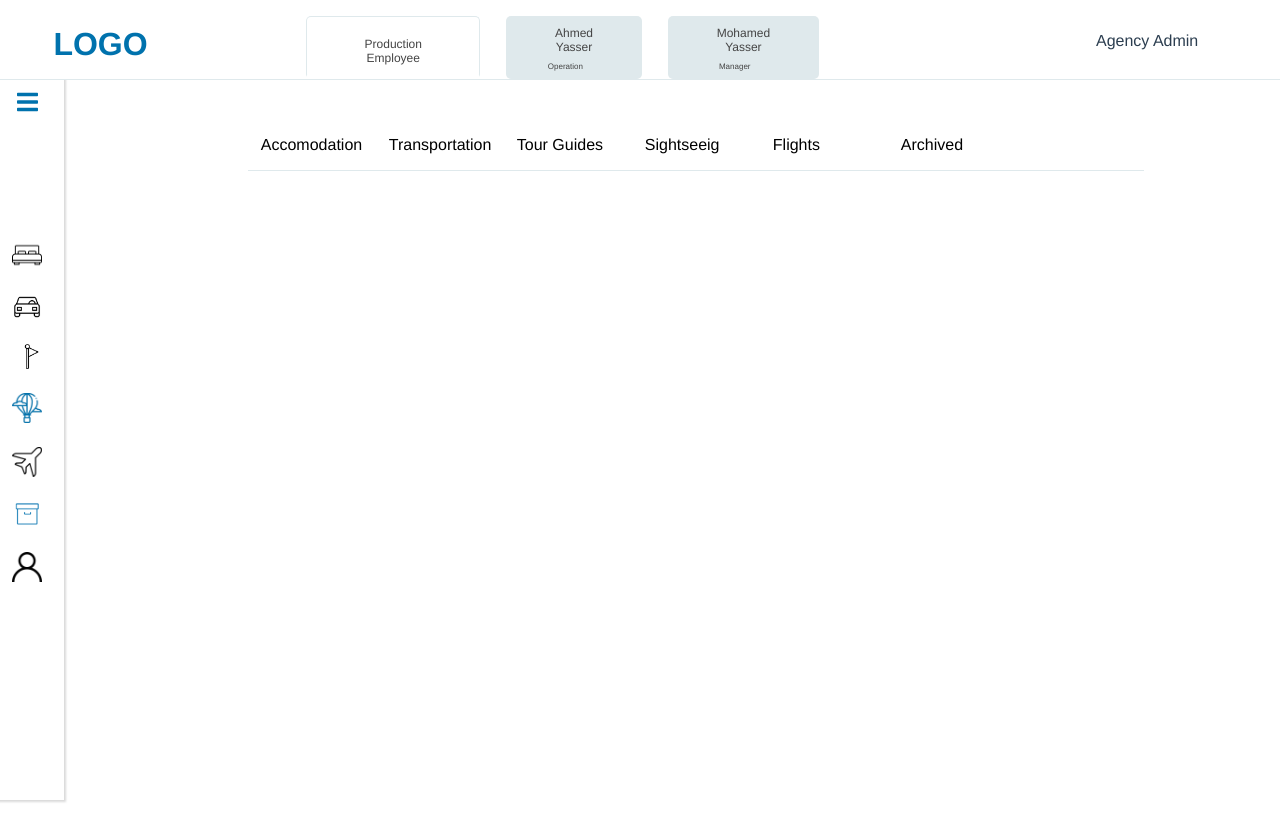
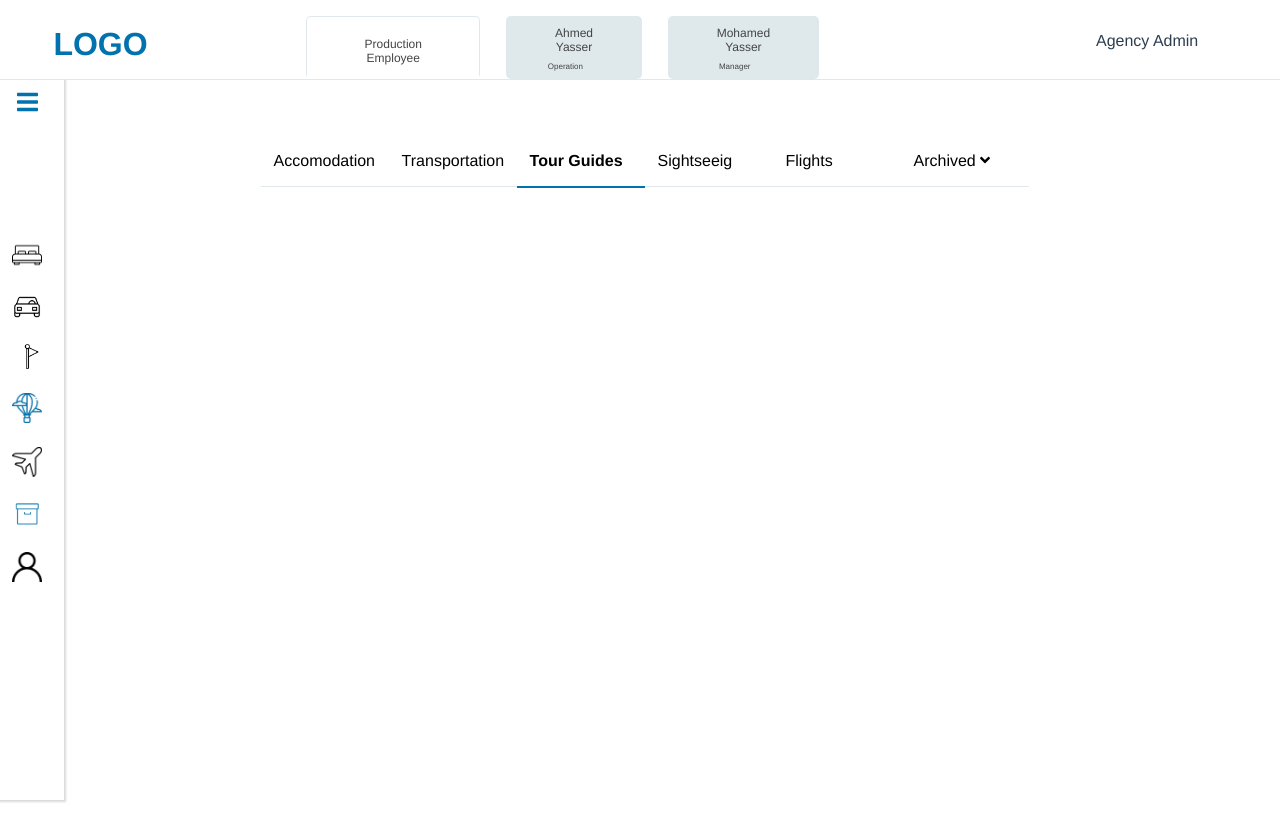
Before and after one commit to FatemaKhalid/Job-Task, a Vue app: page /dashboard in a window 1280 px wide. Shown: the top 840 px of the page. Built offline with nearby package versions, Linux system fonts and the light colour scheme.

Commit message:
Admin navigation finalized

```diff
--- a/src/components/AdminNav.vue
+++ b/src/components/AdminNav.vue
@@ -3,10 +3,10 @@
     <ul class="navbar-nav">
       <li><a href="#">Accomodation</a></li>
       <li><a href="#">Transportation</a></li>
-      <li><a href="#">Tour Guides</a></li>
+      <li class="chose"><a href="#">Tour Guides</a></li>
       <li><a href="#">Sightseeig</a></li>
-      <li><a href="#">Flights</a></li>
-      <li><a href="#">Archived</a></li>
+      <li ><a href="#">Flights</a></li>
+      <li><a href="#">Archived  <font-awesome-icon v-on:click="toggleSidebar" icon="angle-down"/></a></li>
 
 
     </ul>
@@ -24,7 +24,6 @@ export default {
   float: right;
   text-align: left;
   background-color: #fff;
-  border-bottom: 1px solid #dfe9ec;
   transition: all ease 0.4s;
 }
 
@@ -32,20 +31,21 @@ export default {
   padding-left: 1vw;
 }
 .navbar-nav li {
+  padding: 2vh 1vw;
+  border-bottom: 1px solid #dfe9ec;
   display: inline-block;
-  width: 10vw;
+  width: 8vw;
 }
 
-.navbar .navbar-nav li a{
+.navbar-nav li a{
   font-size: 16px;
   color: #000;
   text-decoration: none;
 }
 
-/* Animation */
-.animate{
-  padding: 0px 10px 0px 0px;
-  transition: all ease 0.4s;
+.navbar-nav .chose {
+  border-bottom: 2px solid #0072AD;
+  font-weight: bold;
 }
 
 
--- a/src/main.js
+++ b/src/main.js
@@ -3,11 +3,11 @@ import App from './App.vue'
 import router from './router'
 import store from './store'
 import { library } from '@fortawesome/fontawesome-svg-core'
-import { faAlignLeft, faBars } from '@fortawesome/free-solid-svg-icons'
+import { faAlignLeft, faBars,  faAngleDown } from '@fortawesome/free-solid-svg-icons'
 import { FontAwesomeIcon } from '@fortawesome/vue-fontawesome'
 
 
-library.add(faAlignLeft, faBars)
+library.add(faAlignLeft, faBars, faAngleDown)
 
 Vue.component('font-awesome-icon', FontAwesomeIcon)
 
```
